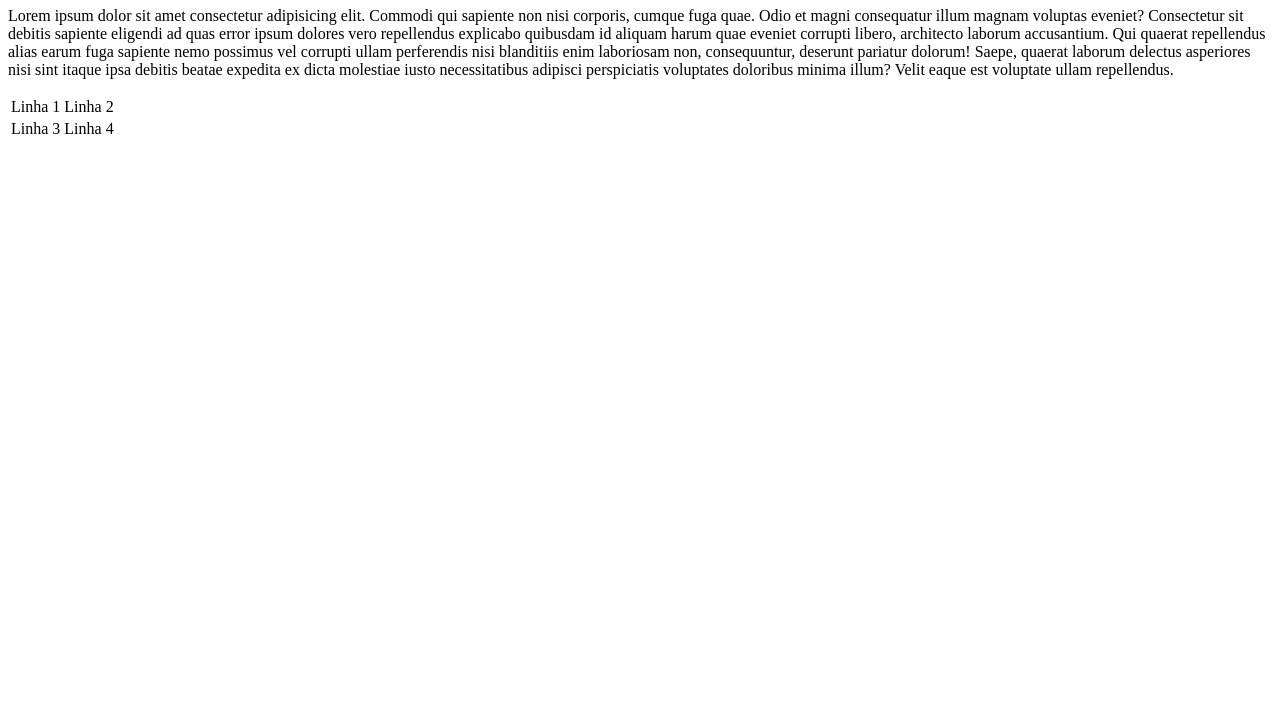
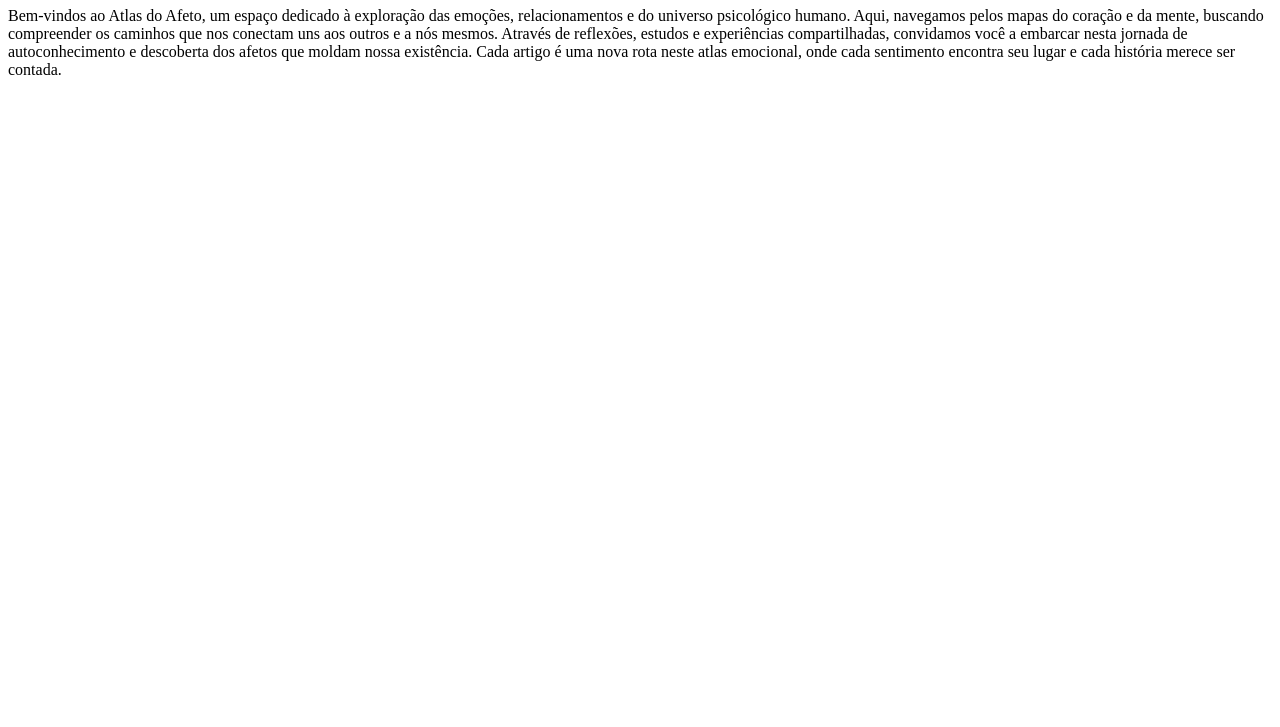
Before and after one commit to LSalmada/blog-atlas-do-afeto, a plain HTML site: page public/index.html in a window 1280 px wide. Shown: the part 73-800 px from the top of the page. Drawn offline with Linux system fonts and the light colour scheme.

Commit message:
add icon + new text

```diff
--- a/public/index.html
+++ b/public/index.html
@@ -1,22 +1,20 @@
 <!DOCTYPE html>
 <html lang="pt-br">
+
 <head>
-    <meta charset="UTF-8">
-    <meta name="viewport" content="width=device-width, initial-scale=1.0">
-    <title>Blog</title>
+  <meta charset="UTF-8">
+  <meta name="viewport" content="width=device-width, initial-scale=1.0">
+  <title>Blog</title>
+  <link rel="icon" type="image/svg+xml" href="/favicon.svg">
 </head>
+
 <body>
-    <h1>Atlas do afeto</h1>
-    <p>Lorem ipsum dolor sit amet consectetur adipisicing elit. Commodi qui sapiente non nisi corporis, cumque fuga quae. Odio et magni consequatur illum magnam voluptas eveniet? Consectetur sit debitis sapiente eligendi ad quas error ipsum dolores vero repellendus explicabo quibusdam id aliquam harum quae eveniet corrupti libero, architecto laborum accusantium. Qui quaerat repellendus alias earum fuga sapiente nemo possimus vel corrupti ullam perferendis nisi blanditiis enim laboriosam non, consequuntur, deserunt pariatur dolorum! Saepe, quaerat laborum delectus asperiores nisi sint itaque ipsa debitis beatae expedita ex dicta molestiae iusto necessitatibus adipisci perspiciatis voluptates doloribus minima illum? Velit eaque est voluptate ullam repellendus.</p>
-    <table>
-        <tr>
-            <td>Linha 1</td>
-            <td> Linha 2</td>
-        </tr>
-        <tr>
-            <td>Linha 3</td>
-            <td>Linha 4</td>
-        </tr>
-    </table>
+  <h1>Atlas do afeto</h1>
+  <p>Bem-vindos ao Atlas do Afeto, um espaço dedicado à exploração das emoções, relacionamentos e do universo
+    psicológico humano. Aqui, navegamos pelos mapas do coração e da mente, buscando compreender os caminhos que nos
+    conectam uns aos outros e a nós mesmos. Através de reflexões, estudos e experiências compartilhadas, convidamos você
+    a embarcar nesta jornada de autoconhecimento e descoberta dos afetos que moldam nossa existência. Cada artigo é uma
+    nova rota neste atlas emocional, onde cada sentimento encontra seu lugar e cada história merece ser contada.</p>
 </body>
+
 </html>
```
Also changed, not shown: public/favicon.svg (added).
